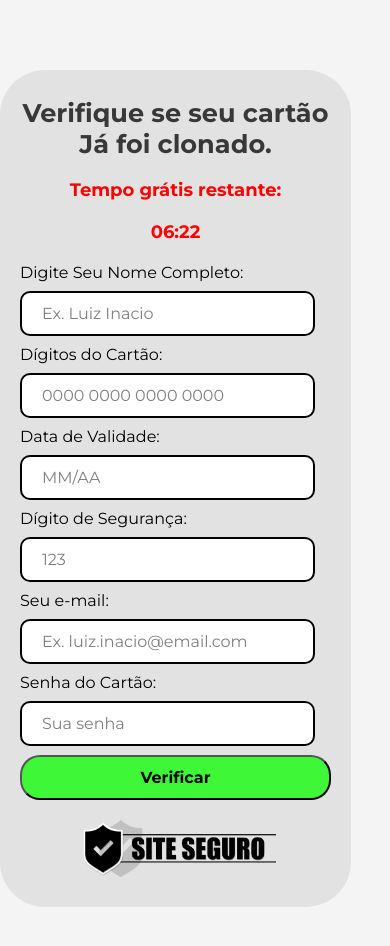
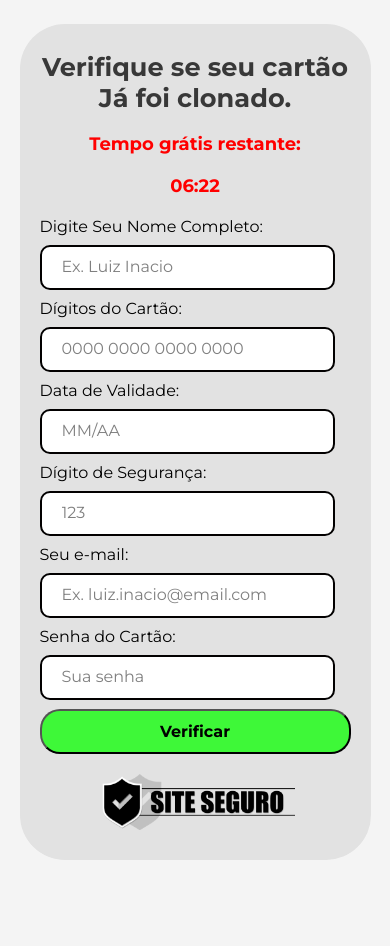
Before and after one commit to OrionGSL/cartao, a plain HTML site: page index.html in a window 390 px wide. After the commit the page ends 864 px from the top, so only its background shows below. Drawn offline with Linux system fonts and the light colour scheme.

Commit message:
Resposividade corrigida

```diff
--- a/style.css
+++ b/style.css
@@ -4,11 +4,10 @@ body {
     padding: 0;
     background-color: #f4f4f4;
     display: flex;
-    justify-content: center;
-    align-items: flex-start; /* Ajuste para garantir que o conteúdo comece do topo */
-    height: 100%; /* Mudança aqui para permitir a altura completa */
+    justify-content: center; /* Centraliza horizontalmente */
+    align-items: center; /* Centraliza verticalmente */
+    height: 100vh; /* 100% da altura da tela */
     flex-direction: column;
-    padding-top: 20px; /* Adiciona um espaçamento no topo do body */
 }
 
 .footer-image {
@@ -44,8 +43,8 @@ body {
     padding-left: 40px;
     padding-right: 40px;
     box-sizing: border-box;
-    margin-top: 50px;  /* Aumentando a margem superior */
-    margin-bottom: 50px; /* Aumentando a margem inferior */
+    margin-top: 30px;  /* Aumentando a margem superior */
+    margin-bottom: 30px; /* Aumentando a margem inferior */
 }
 
 .titulo {
@@ -86,12 +85,16 @@ body {
 }
 
 @media (max-width: 768px) {
+    body {
+        padding-top: 20px; /* Adicionando mais espaço no topo para o mobile */
+    }
+
     .formulario {
         width: 90%;
         padding-left: 20px;
         padding-right: 20px;
-        margin-top: 50px;  /* Aumentando a margem superior */
-        margin-bottom: 50px; /* Aumentando a margem inferior */
+        margin-top: 20px;  /* Ajustando a margem superior */
+        margin-bottom: 20px; /* Ajustando a margem inferior */
     }
 
     .titulo {
```
